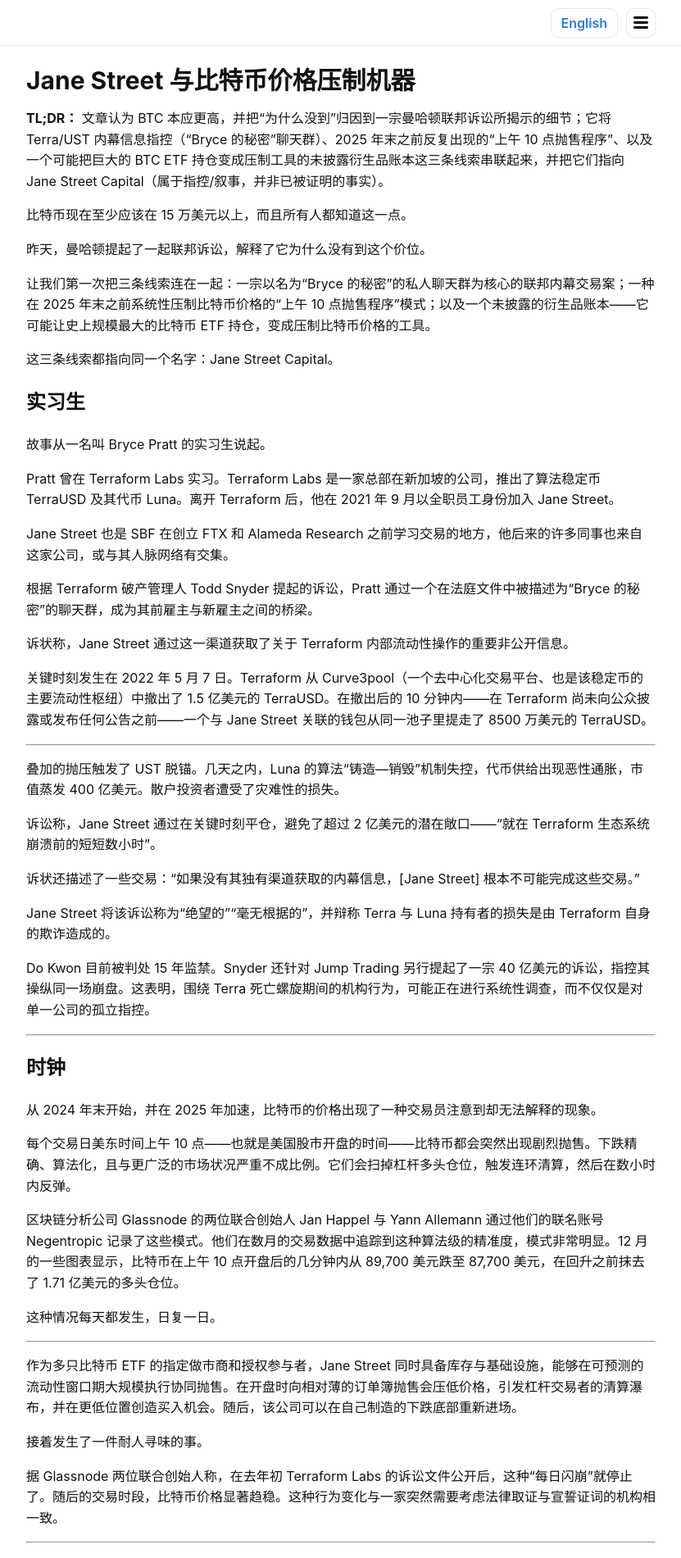
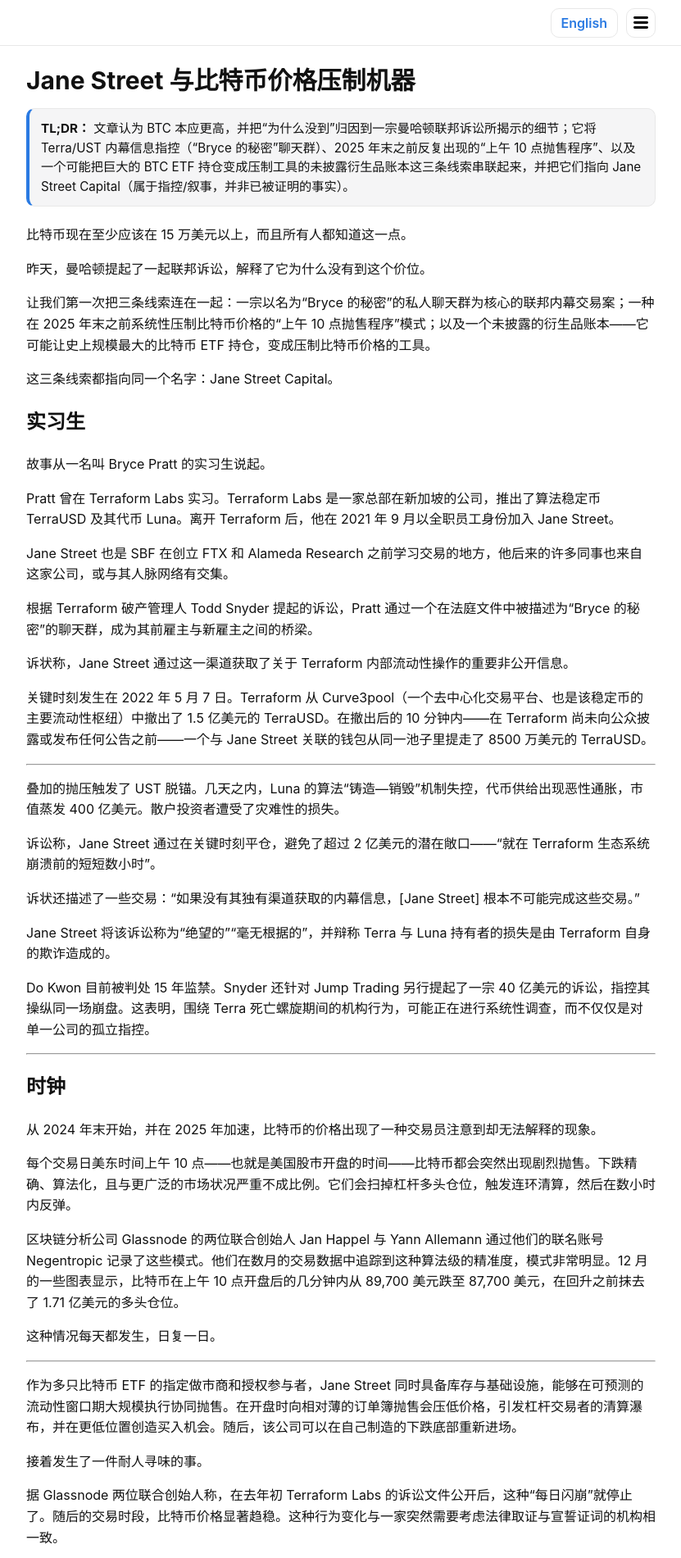
Before and after one commit to vultr740-byte/articles, a Jekyll site: the page built from posts/2026-02-26-janestreet-bitcoin-price-suppression/zh.md, in a window 1280 px wide. Shown: the top 1901 px of the page at 82% size, without its empty margins (224-1055 px from the left). Built offline with Jekyll 4.4.1, drawn with Linux system fonts in a browser that asks for light colours; our own code applies the rules of GitHub Pages for plain Markdown files.

Commit message:
Add TLDR callout styling and wrap TLDR in tldr div

```diff
--- a/assets/main.scss
+++ b/assets/main.scss
@@ -158,6 +158,19 @@
   word-break: break-word;
 }
 
+/* TL;DR callout */
+.tldr {
+  margin: 16px 0 22px;
+  padding: 12px 14px;
+  border: 1px solid var(--border);
+  border-left: 4px solid var(--link);
+  border-radius: 10px;
+  background: rgba(15, 23, 42, 0.04);
+  font-size: 0.95em;
+  line-height: 1.55;
+}
+.tldr strong { font-weight: 700; }
+
 /* Images: never overflow the content column */
 .post-content img,
 .page-content img {
--- a/posts/2026-02-26-janestreet-bitcoin-price-suppression/zh.md
+++ b/posts/2026-02-26-janestreet-bitcoin-price-suppression/zh.md
@@ -5,7 +5,7 @@
 date: "2026-02-26"
 ---
 
-**TL;DR：** 文章认为 BTC 本应更高，并把“为什么没到”归因到一宗曼哈顿联邦诉讼所揭示的细节；它将 Terra/UST 内幕信息指控（“Bryce 的秘密”聊天群）、2025 年末之前反复出现的“上午 10 点抛售程序”、以及一个可能把巨大的 BTC ETF 持仓变成压制工具的未披露衍生品账本这三条线索串联起来，并把它们指向 Jane Street Capital（属于指控/叙事，并非已被证明的事实）。
+<div class="tldr"><strong>TL;DR：</strong> 文章认为 BTC 本应更高，并把“为什么没到”归因到一宗曼哈顿联邦诉讼所揭示的细节；它将 Terra/UST 内幕信息指控（“Bryce 的秘密”聊天群）、2025 年末之前反复出现的“上午 10 点抛售程序”、以及一个可能把巨大的 BTC ETF 持仓变成压制工具的未披露衍生品账本这三条线索串联起来，并把它们指向 Jane Street Capital（属于指控/叙事，并非已被证明的事实）。</div>
 
 比特币现在至少应该在 15 万美元以上，而且所有人都知道这一点。
 
```
Also changed, not shown: posts/2026-02-26-janestreet-bitcoin-price-suppression/en.md (+1 -1 lines).
